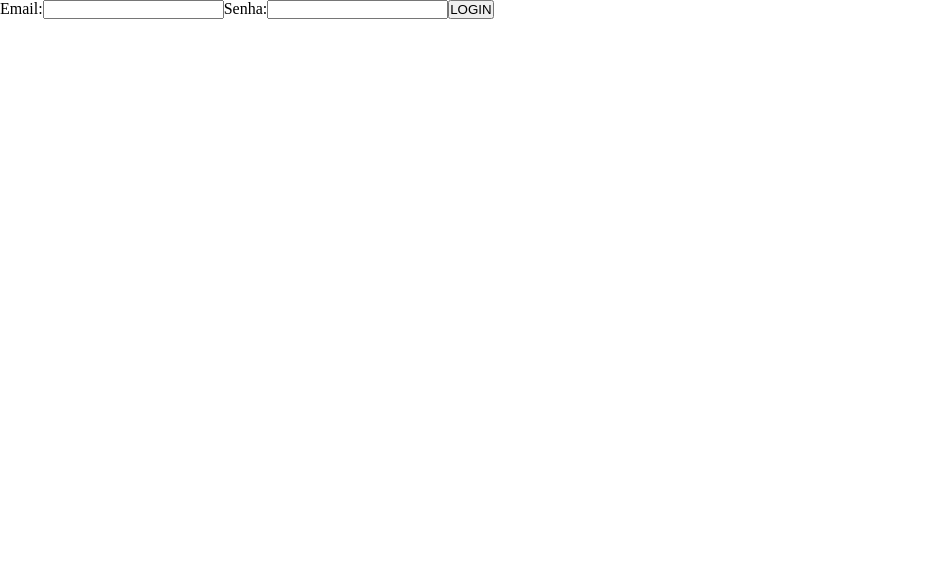
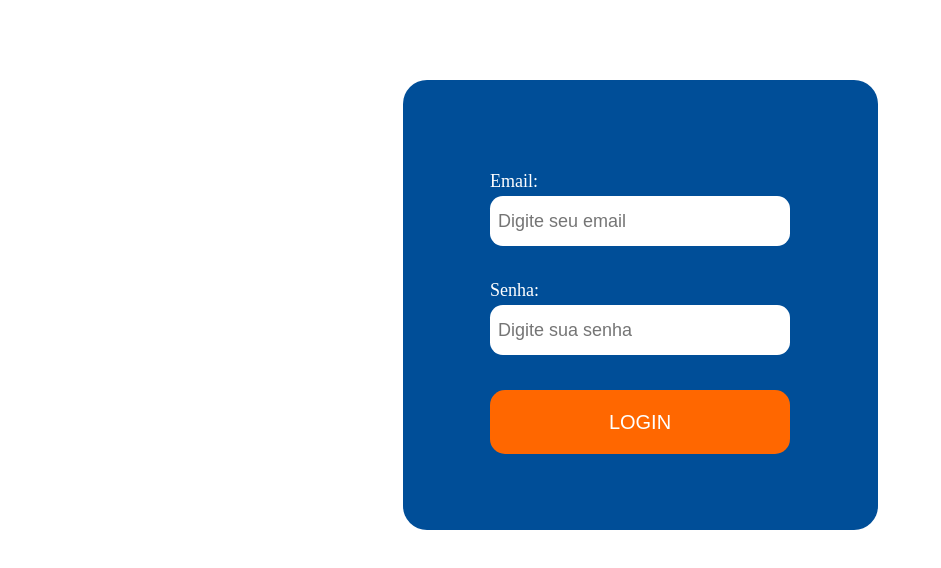
Before and after one commit to Romulo-Sergio-RE/CRUD_de_usuarios, a React (Create React App) app: page / in a window 1280 px wide. Shown: the top 568 px of the page, without its empty margins (0-941 px from the left). Built offline with nearby package versions, Linux system fonts and the light colour scheme.

Commit message:
style das pages login e cadastro

```diff
--- a/src/app/pages/cadastro/index.tsx
+++ b/src/app/pages/cadastro/index.tsx
@@ -3,6 +3,7 @@ import { useForm } from "react-hook-form"
 import { UserContext } from "../../context/User/UserContext"
 import { yupResolver } from '@hookform/resolvers/yup';
 import * as yup from "yup";
+import { ContainerLoginPage } from "./styleCadastro";
 
 type FormData = {
     name: string,
@@ -33,36 +34,49 @@ export const CadastroPage = () =>{
     }
 
     return(
-        <form onSubmit={handleSubmit(clickRegister)}>
-            <label>Name:</label>
+        <ContainerLoginPage>
+            <div className="ContainerFormRegisterPage">
+                <form onSubmit={handleSubmit(clickRegister)} className="formularioRegisterPage">
+                    <label className="labelRegisterPage">Name:
                         <input
+                            className="inputRegisterPage"
                             type="text"
                             placeholder="name"
                             {...register("name")}
                         />
-            <span>{errors.name?.message}</span>
-            <label>Email:</label>
+                        <span className="spanRegisterPage">{errors.name?.message}</span>
+                    </label>
+
+                    <label className="labelRegisterPage">Email:
                         <input
+                            className="inputRegisterPage"
                             type="email"
                             placeholder="email"
                             {...register("email")}
                         />
-            <span>{errors.email?.message}</span>
-            <label>Senha:</label>
+                        <span className="spanRegisterPage">{errors.email?.message}</span>
+                    </label>
+                    <label className="labelRegisterPage">Senha:
                         <input
+                            className="inputRegisterPage"
                             type="password"
                             placeholder='password'
                             {...register("password")}
                         />
-            <span>{errors.password?.message}</span>
-            <label>Confirmar Senha:</label>
+                        <span className="spanRegisterPage">{errors.password?.message}</span>
+                    </label>
+                    <label className="labelRegisterPage">Confirmar Senha:
                         <input
+                            className="inputRegisterPage"
                             type="password"
                             placeholder='password'
                             {...register("confirmPassword")}
                         />
-            <span>{errors.confirmPassword?.message}</span>
-            <button type="submit">REGISTER</button>
+                        <span className="spanRegisterPage">{errors.confirmPassword?.message}</span>
+                    </label>
+                    <button className="buttonRegisterPage" type="submit">REGISTER</button>
                 </form>
+            </div>
+        </ContainerLoginPage>
     )
 }
--- a/src/app/pages/cadastro/styleCadastro.ts
+++ b/src/app/pages/cadastro/styleCadastro.ts
@@ -1,5 +1,64 @@
 import styled from "styled-components";
 
-export const Container = styled.div`
-
+export const ContainerLoginPage = styled.div`
+    display: flex;
+    align-items: center;
+    justify-content: center;
+    margin-top: 1.5rem;
+    .ContainerFormRegisterPage{
+        display: flex;
+        justify-content: center;
+        width: 29.688rem;
+        height: 37rem;
+        background-color: #004E98;
+        border-radius: 1.5rem;
+    }
+    .formularioRegisterPage{
+        display: flex;
+        align-items:center;
+        justify-content: center;
+        flex-direction: column;
+    }
+    .labelRegisterPage{
+        display: flex;
+        flex-direction: column;
+        color: #FFFFFF;
+        font-size: 1.125rem;
+        margin: 0.938rem 0;
+    }
+    .inputRegisterPage{
+        display: flex;
+        width: 18.75rem;
+        height: 3.125rem;
+        border-radius: 0.8rem;
+        padding: 0 0.5rem;
+        font-size: 1.125rem;
+        margin: 0.25rem 0;
+        border: none;
+        :focus{
+            border: 0.125rem solid rgba(0, 0, 0, 0.8);
+            box-shadow: 0 0 0 0;
+            outline: 0;
+        }
+    }
+    .spanRegisterPage{
+        color: red;
+        position: absolute;
+        font-size: 0.875rem;
+        margin-top: 5.125rem;
+    }
+    .buttonRegisterPage{
+        display: flex;
+        align-items: center;
+        justify-content: center;
+        width: 18.75rem;
+        height: 4rem;
+        color: #FFFFFF;
+        background-color: #FF6700;
+        border-radius: 0.938rem;
+        font-size: 1.25rem;
+        cursor: pointer;
+        border: none;
+        margin-top: 1rem;
+    }
 `;
--- a/src/app/pages/login/index.tsx
+++ b/src/app/pages/login/index.tsx
@@ -5,6 +5,7 @@ import { UserContext } from "../../context/User/UserContext"
 import { Loddgin } from "../lodding"
 import { yupResolver } from '@hookform/resolvers/yup';
 import * as yup from "yup";
+import { ContainerLoginPage } from "./styleLogin"
 
 type FormDataSignIn = {
     email: string,
@@ -53,28 +54,35 @@ export const LoginPage = () =>{
     }
 
     return(
-        <div>
+        <ContainerLoginPage>
             {isLodding ?
                 <Loddgin />
                 :
                 null
             }
-            <form onSubmit={handleSubmit(clickSignIn)}>
-                <label>Email:</label>
+            <div className="ContainerFormLoginPage">
+                <form onSubmit={handleSubmit(clickSignIn)} className="formularioLoginPage">
+                    <label className="labelLoginPage">Email:
                         <input
+                            className="inputLoginPage"
                             type="text"
+                            placeholder="Digite seu email"
                             {...register("email")}
                         />
-                <span>{errors.email?.message}</span>
-
-                <label>Senha:</label>
+                        <span className="spanLoginPage">{errors.email?.message}</span>
+                    </label>
+                    <label className="labelLoginPage">Senha:
                         <input
+                            className="inputLoginPage"
                             type="text"
+                            placeholder="Digite sua senha"
                             {...register("password")}
                         />
-                <span>{errors.password?.message}</span>
-                <button type="submit">LOGIN</button>
+                        <span className="spanLoginPage">{errors.password?.message}</span>
+                    </label>
+                    <button className="buttonLoginPage" type="submit">LOGIN</button>
                 </form>
             </div>
+        </ContainerLoginPage>
     )
 }
--- a/src/app/pages/login/styleLogin.ts
+++ b/src/app/pages/login/styleLogin.ts
@@ -1,5 +1,64 @@
 import styled from "styled-components";
 
-export const Container = styled.div`
-
+export const ContainerLoginPage = styled.div`
+    display: flex;
+    align-items: center;
+    justify-content: center;
+    margin-top: 5rem;
+    .ContainerFormLoginPage{
+        display: flex;
+        justify-content: center;
+        width: 29.688rem;
+        height: 28.125rem;
+        background-color: #004E98;
+        border-radius: 1.5rem;
+    }
+    .formularioLoginPage{
+        display: flex;
+        align-items:center;
+        justify-content: center;
+        flex-direction: column;
+    }
+    .labelLoginPage{
+        display: flex;
+        flex-direction: column;
+        color: #FFFFFF;
+        font-size: 1.125rem;
+        margin: 0.938rem 0;
+    }
+    .inputLoginPage{
+        display: flex;
+        width: 18.75rem;
+        height: 3.125rem;
+        border-radius: 0.8rem;
+        padding: 0 0.5rem;
+        font-size: 1.125rem;
+        margin: 0.25rem 0;
+        border: none;
+        :focus{
+            border: 0.125rem solid rgba(0, 0, 0, 0.8);
+            box-shadow: 0 0 0 0;
+            outline: 0;
+        }
+    }
+    .spanLoginPage{
+        color: red;
+        position: absolute;
+        font-size: 0.875rem;
+        margin-top: 5.125rem;
+    }
+    .buttonLoginPage{
+        display: flex;
+        align-items: center;
+        justify-content: center;
+        width: 18.75rem;
+        height: 4rem;
+        color: #FFFFFF;
+        background-color: #FF6700;
+        border-radius: 0.938rem;
+        font-size: 1.25rem;
+        cursor: pointer;
+        border: none;
+        margin-top: 1rem;
+    }
 `;
```
Lines whose indentation alone changed are shown as unchanged.
